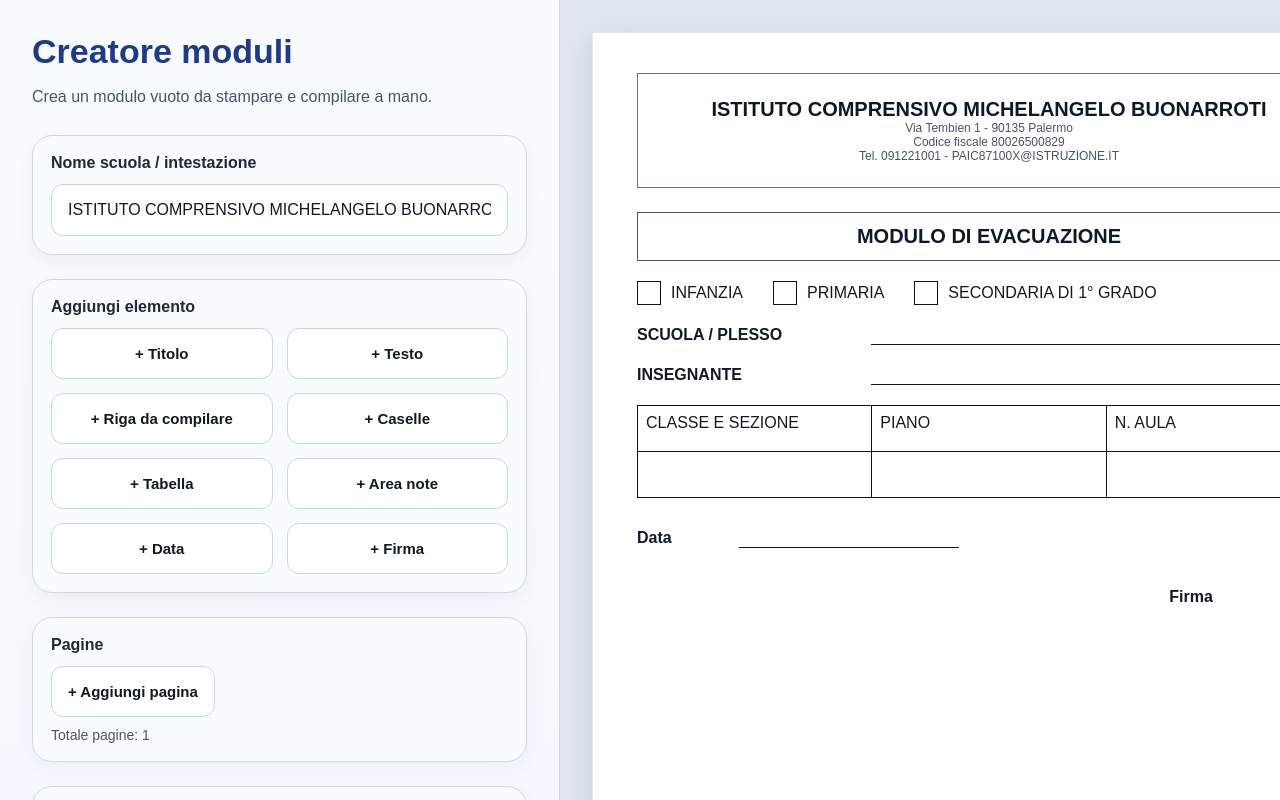
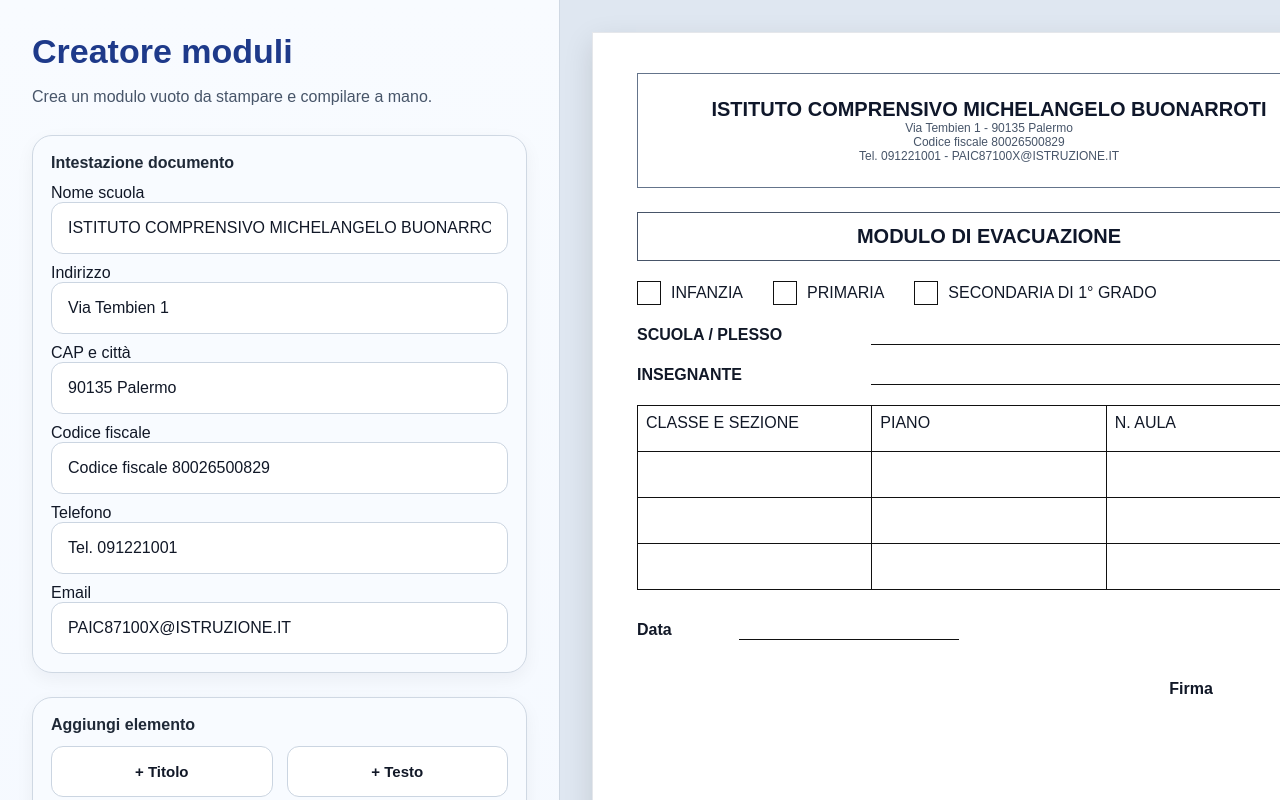
Before and after one commit to giulialococo090203-cpu/builder-documenti, a React (Vite) app: page / in a window 1280 px wide. Shown: the top 800 px of the page. Built offline with nearby package versions, Linux system fonts and the light colour scheme.

Commit message:
rendo modificabile intestazione documento

```diff
--- a/src/App.jsx
+++ b/src/App.jsx
@@ -33,6 +33,8 @@ const blocchiIniziali = [
     righe: [
       ["CLASSE E SEZIONE", "PIANO", "N. AULA"],
       ["", "", ""],
+      ["", "", ""],
+      ["", "", ""],
     ],
   },
   {
@@ -51,11 +53,24 @@ const blocchiIniziali = [
 
 function App() {
   const [blocchi, setBlocchi] = useState(blocchiIniziali);
-  const [titoloDocumento, setTitoloDocumento] = useState(
-    "ISTITUTO COMPRENSIVO MICHELANGELO BUONARROTI"
-  );
   const [numeroPagine, setNumeroPagine] = useState(1);
   const [cellaSelezionata, setCellaSelezionata] = useState(null);
+
+  const [intestazione, setIntestazione] = useState({
+    nomeScuola: "ISTITUTO COMPRENSIVO MICHELANGELO BUONARROTI",
+    indirizzo: "Via Tembien 1",
+    cittaCap: "90135 Palermo",
+    codiceFiscale: "Codice fiscale 80026500829",
+    telefono: "Tel. 091221001",
+    email: "PAIC87100X@ISTRUZIONE.IT",
+  });
+
+  function aggiornaIntestazione(campo, valore) {
+    setIntestazione((prev) => ({
+      ...prev,
+      [campo]: valore,
+    }));
+  }
 
   function aggiungiBlocco(tipo) {
     const nuovo = {
@@ -71,6 +86,8 @@ function App() {
     if (tipo === "tabella") {
       nuovo.righe = [
         ["COLONNA 1", "COLONNA 2"],
+        ["", ""],
+        ["", ""],
         ["", ""],
       ];
     }
@@ -183,14 +200,27 @@ function App() {
         if (blocco.id !== bloccoId) return blocco;
 
         const nuoveRighe = blocco.righe.map((riga, i) => {
-          if (i !== rigaIndex) return riga;
+          if (i === 0) return riga;
+          if (i < rigaIndex) return riga;
 
           const nuovaRiga = [...riga];
+          const numero = i - rigaIndex + 1;
 
-          if (formato === "numero") nuovaRiga[cellaIndex] = "{n}";
-          if (formato === "numero_punto") nuovaRiga[cellaIndex] = "{n.}";
-          if (formato === "numero_grado") nuovaRiga[cellaIndex] = "{n°}";
-          if (formato === "n_grado") nuovaRiga[cellaIndex] = "n°";
+          if (formato === "numero") {
+            nuovaRiga[cellaIndex] = String(numero);
+          }
+
+          if (formato === "numero_punto") {
+            nuovaRiga[cellaIndex] = `${numero}.`;
+          }
+
+          if (formato === "numero_grado") {
+            nuovaRiga[cellaIndex] = `${numero}°`;
+          }
+
+          if (formato === "n_grado") {
+            nuovaRiga[cellaIndex] = "n°";
+          }
 
           return nuovaRiga;
         });
@@ -221,15 +251,6 @@ function App() {
     window.print();
   }
 
-  function renderCellaTabella(cella, rigaIndex) {
-    if (typeof cella !== "string") return cella;
-
-    return cella
-      .replaceAll("{n}", String(rigaIndex))
-      .replaceAll("{n.}", `${rigaIndex}.`)
-      .replaceAll("{n°}", `${rigaIndex}°`);
-  }
-
   function cellaAttiva(bloccoId, rigaIndex, cellaIndex) {
     return (
       cellaSelezionata &&
@@ -250,11 +271,54 @@ function App() {
         </p>
 
         <div className="sezione">
-          <label className="label-sezione">Nome scuola / intestazione</label>
+          <div className="label-sezione">Intestazione documento</div>
+
+          <label>Nome scuola</label>
           <input
-            value={titoloDocumento}
-            onChange={(e) => setTitoloDocumento(e.target.value)}
+            value={intestazione.nomeScuola}
+            onChange={(e) => aggiornaIntestazione("nomeScuola", e.target.value)}
             placeholder="Nome scuola"
+          />
+
+          <label style={{ marginTop: "10px", display: "block" }}>Indirizzo</label>
+          <input
+            value={intestazione.indirizzo}
+            onChange={(e) => aggiornaIntestazione("indirizzo", e.target.value)}
+            placeholder="Via / Piazza"
+          />
+
+          <label style={{ marginTop: "10px", display: "block" }}>
+            CAP e città
+          </label>
+          <input
+            value={intestazione.cittaCap}
+            onChange={(e) => aggiornaIntestazione("cittaCap", e.target.value)}
+            placeholder="CAP e città"
+          />
+
+          <label style={{ marginTop: "10px", display: "block" }}>
+            Codice fiscale
+          </label>
+          <input
+            value={intestazione.codiceFiscale}
+            onChange={(e) =>
+              aggiornaIntestazione("codiceFiscale", e.target.value)
+            }
+            placeholder="Codice fiscale..."
+          />
+
+          <label style={{ marginTop: "10px", display: "block" }}>Telefono</label>
+          <input
+            value={intestazione.telefono}
+            onChange={(e) => aggiornaIntestazione("telefono", e.target.value)}
+            placeholder="Tel. ..."
+          />
+
+          <label style={{ marginTop: "10px", display: "block" }}>Email</label>
+          <input
+            value={intestazione.email}
+            onChange={(e) => aggiornaIntestazione("email", e.target.value)}
+            placeholder="Email..."
           />
         </div>
 
@@ -455,8 +519,8 @@ function App() {
                     </div>
 
                     <div style={{ fontSize: "13px", color: "#666" }}>
-                      Clicca prima la cella che vuoi trasformare, poi scegli il
-                      formato.
+                      Clicca prima la cella che vuoi usare, poi scegli il formato.
+                      Il formato verrà applicato anche sotto nella stessa colonna.
                     </div>
                   </div>
 
@@ -588,11 +652,13 @@ function App() {
         {pagine.map((pagina) => (
           <div key={pagina} className="foglio">
             <div className="intestazione">
-              <div className="nome-scuola">{titoloDocumento}</div>
-              <div className="riga-piccola">Via Tembien 1 - 90135 Palermo</div>
-              <div className="riga-piccola">Codice fiscale 80026500829</div>
+              <div className="nome-scuola">{intestazione.nomeScuola}</div>
               <div className="riga-piccola">
-                Tel. 091221001 - PAIC87100X@ISTRUZIONE.IT
+                {intestazione.indirizzo} - {intestazione.cittaCap}
+              </div>
+              <div className="riga-piccola">{intestazione.codiceFiscale}</div>
+              <div className="riga-piccola">
+                {intestazione.telefono} - {intestazione.email}
               </div>
             </div>
 
@@ -645,9 +711,7 @@ function App() {
                           <tr key={`${blocco.id}-tr-${rigaIndex}`}>
                             {riga.map((cella, cellaIndex) => (
                               <td key={`${blocco.id}-td-${rigaIndex}-${cellaIndex}`}>
-                                {rigaIndex === 0
-                                  ? cella
-                                  : renderCellaTabella(cella, rigaIndex)}
+                                {cella}
                               </td>
                             ))}
                           </tr>
```
